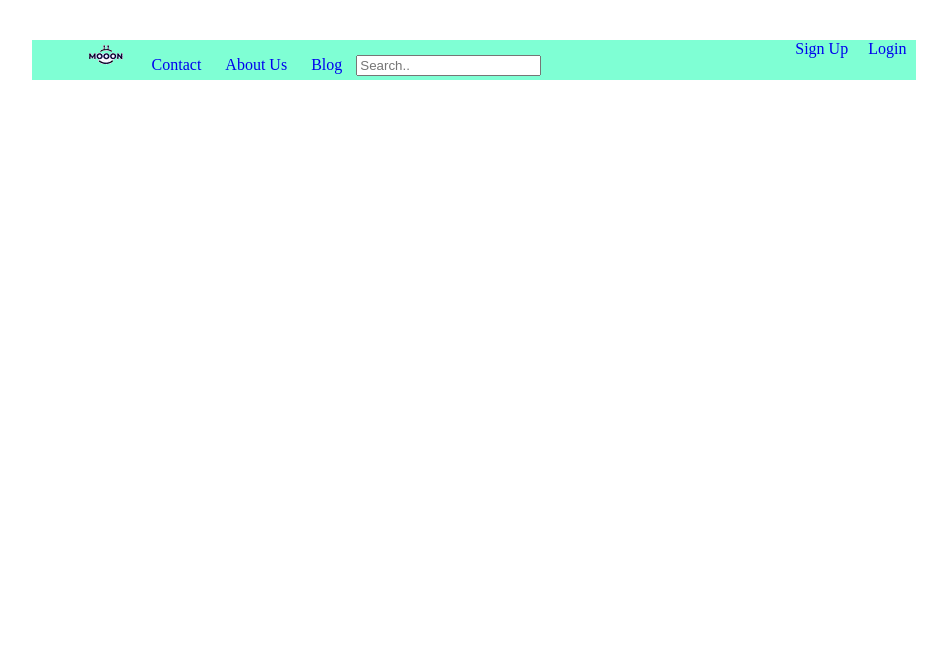
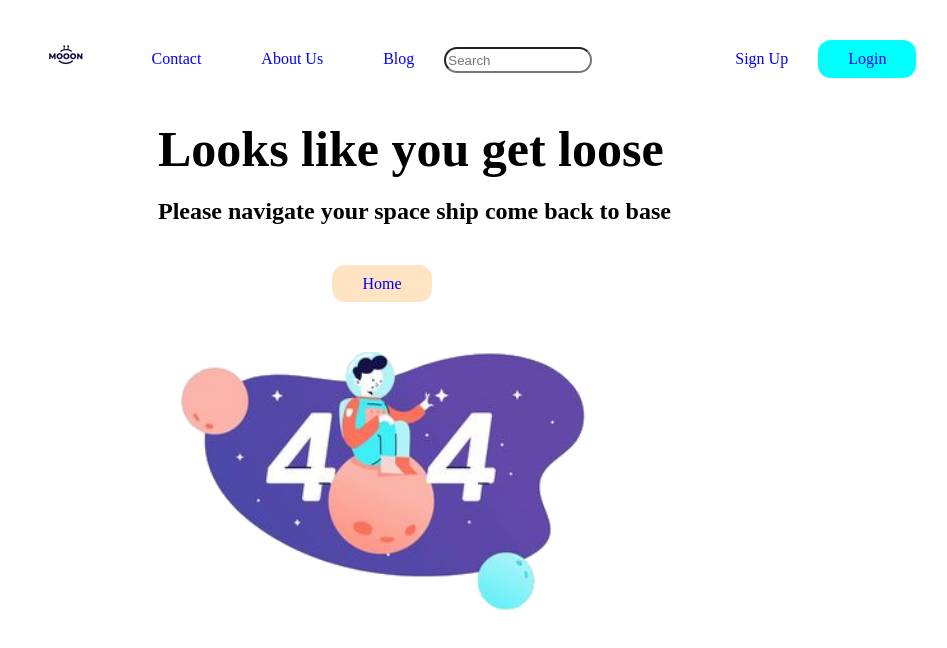
Before and after one commit to Darijush/05-20_cosmo-404-hdr, a website: page index.html in a window 1280 px wide. Shown: the whole page, without its empty margins (166-1113 px from the left). Drawn offline with Linux system fonts and the light colour scheme.

Commit message:
aligned but no ffonts and txt indentities

```diff
--- a/index.html
+++ b/index.html
@@ -6,20 +6,45 @@
     <meta name="viewport" content="width=device-width, initial-scale=1.0">
     <title>MOON 404</title>
 </head>
+<style>
+    ul {
+    list-style-type: none;
+    margin: 0;
+    padding: 0;
+    overflow: hidden;
+  }
+
+  li {
+    float: left;
+  }
+
+  li a {
+    display: block;
+    color: blue;
+    text-align: center;
+    padding: 10px 30px;
+    text-decoration: none;
+  }
+</style>
 <body>
-    <header style="width: 70%; height: 40px;background-color: aquamarine; display:block;box-sizing: border-box;margin-left: 15%;margin-top: 40px;">
+
+    <header style="width: 70%; height: 40px; display:block;box-sizing: border-box;margin-left: 15%;margin-top: 40px;">
         <ul>
-            <li style="display: inline;"><img src="/img/moonlogo.png" alt="MOON" ></li>
-            <li style="display: inline;"><a href="#" style="text-decoration: none; padding: 10px;;">Contact</a></li>
-            <li style="display: inline;"><a href="#" style="text-decoration: none; padding: 10px;">About Us</a></li>
-            <li style="display: inline;"><a href="#" style="text-decoration: none; padding: 10px;">Blog</a></li>
-            <li style="display: inline;"><input type="text" placeholder="Search.."></li>
-            <li style="display: inline; float: right;"><a href="#" style="text-decoration: none; padding: 10px;">Login</a></li>
-            <li style="display: inline; float: right;"><a href="#" style="text-decoration: none; padding: 10px;">Sign Up</a></li>
+            <li style="width: 90px;"><img src="/img/moonlogo.png" alt="MOON" ></li>
+            <li><a href="#" >Contact</a></li>
+            <li><a href="#" >About Us</a></li>
+            <li><a href="#" >Blog</a></li>
+            <li><input type="text" placeholder="Search" style="width: 140px; height: 20px; border-radius: 30px; margin-top: 7px;"></li>
+            <li style=" float: right;"><a href="#" style="background-color: aqua; border-radius: 13px;">Login</a></li>
+            <li style=" float: right;"><a href="#" >Sign Up</a></li>
         </ul>
     </header>
-    <main>
-
+    <main style="width: 60%; margin-left: 25%; margin-top: 40px;">
+        <h1 style="text-align: justify; font-size: 50px;margin-bottom: 0px;">Looks like you get loose</h1>
+        <h2 style="text-align: justify; text-justify:distribute-all-lines;margin-bottom: 50px;">Please navigate your space ship come back to base</h2>
+        <a href="#" style="padding: 10px 30px;background-color: bisque; text-decoration: none; border-radius: 13px;  margin-left: 23%;">Home</a>
+        <br>
+        <img src="/img/space404.png" alt="You are in space" style="float: bottom; width: 60%; margin-left: auto; margin-right: auto; margin-top: 40px;">
     </main>
 
 </body>
```
